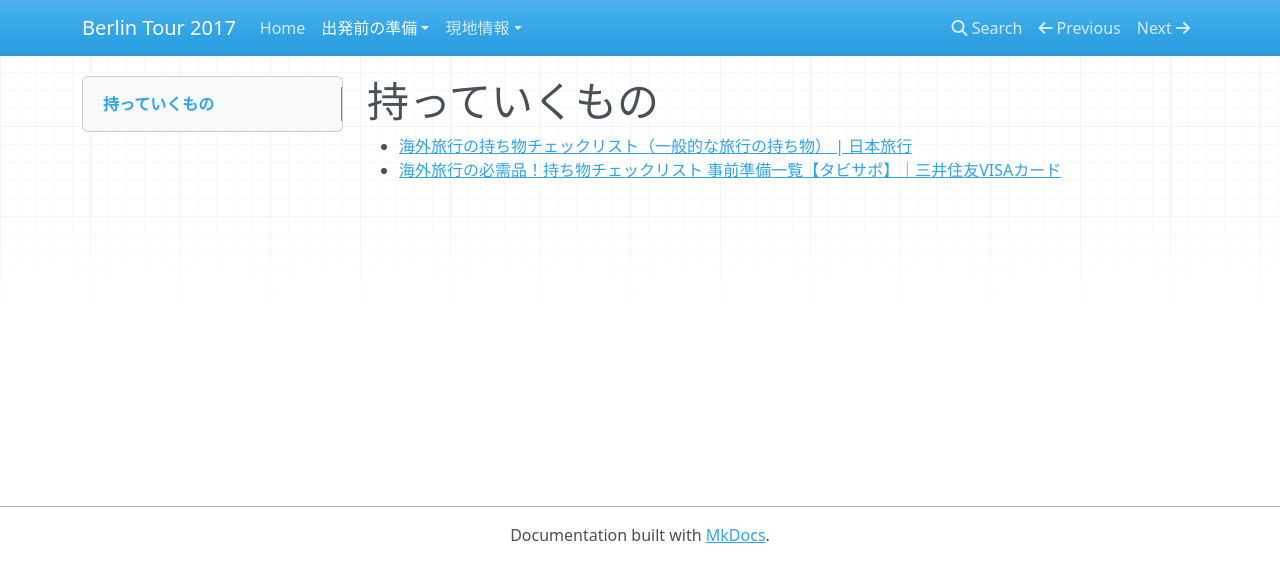
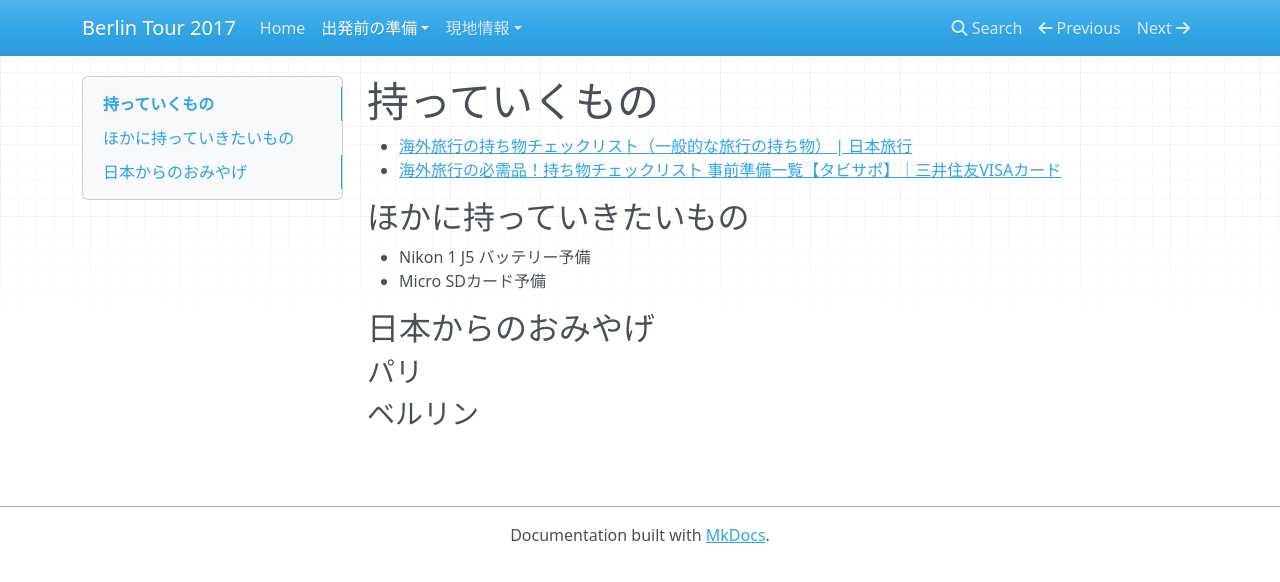
Before and after one commit to vividtone/berlin-tour-2017, an MkDocs documentation site: the page built from docs/item-list.md, in a window 1280 px wide. Shown: the top 582 px of the page. Built offline with MkDocs 1.6.1, drawn with Linux system fonts in a browser that asks for light colours; nearby versions of some CDN libraries; old or Windows-style settings are respelled for this version of MkDocs.

Commit message:
Update item-list.md

```diff
--- a/docs/item-list.md
+++ b/docs/item-list.md
@@ -3,3 +3,16 @@
 
 * [海外旅行の持ち物チェックリスト（一般的な旅行の持ち物） | 日本旅行](http://www.nta.co.jp/kaigai/special/mochimono/)
 * [海外旅行の必需品！持ち物チェックリスト 事前準備一覧【タビサポ】｜三井住友VISAカード](https://www.smbc-card.com/nyukai/magazine/tabisapo/prepare/list.jsp)
+
+ほかに持っていきたいもの
+----------------------
+
+* Nikon 1 J5 バッテリー予備
+* Micro SDカード予備
+
+日本からのおみやげ
+----------------
+
+### パリ
+
+### ベルリン
```
